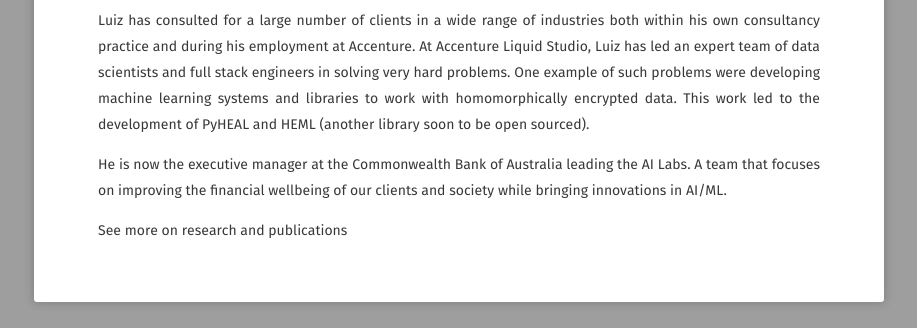
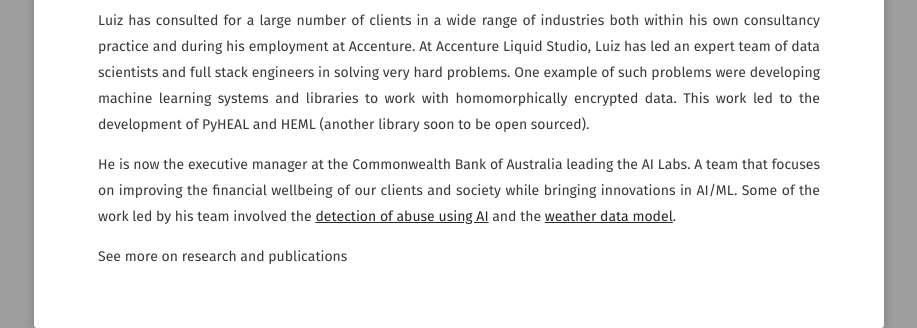
Before and after one commit to pizzato/pizzato.github.io, a Jekyll site: the page built from about/index.md, in a window 1280 px wide, cut to the strip 1068-1396 px from the top of the page. Shown: the whole strip, without its empty margins (181-1098 px from the left). Built offline with Jekyll 4.4.1, drawn with Linux system fonts in a browser that asks for light colours; some web fonts are replaced; a style sheet for code colours, icons or effects is not loaded; before the commit the page ends 1370 px from its top, so only the background shows below that.

Commit message:
Update index.md
Adding CBA work

```diff
--- a/about/index.md
+++ b/about/index.md
@@ -28,6 +28,6 @@
 
 Luiz has consulted for a large number of clients in a wide range of industries both within his own consultancy practice and during his employment at Accenture. At Accenture Liquid Studio, Luiz has led an expert team of data scientists and full stack engineers in solving very hard problems. One example of such problems were developing machine learning systems and libraries to work with homomorphically encrypted data. This work led to the development of PyHEAL and HEML (another library soon to be open sourced).
 
-He is now the executive manager at the Commonwealth Bank of Australia leading the AI Labs. A team that focuses on improving the financial wellbeing of our clients and society while bringing innovations in AI/ML.
+He is now the executive manager at the Commonwealth Bank of Australia leading the AI Labs. A team that focuses on improving the financial wellbeing of our clients and society while bringing innovations in AI/ML. Some of the work led by his team involved the [detection of abuse using AI](https://www.afr.com/technology/cba-turns-to-ai-to-root-out-abusive-payments-20211009-p58ykg) and the [weather data model](https://www.itnews.com.au/news/cba-runs-its-smart-data-model-during-mass-downpour-562494).
 
 See more on research and publications
```
